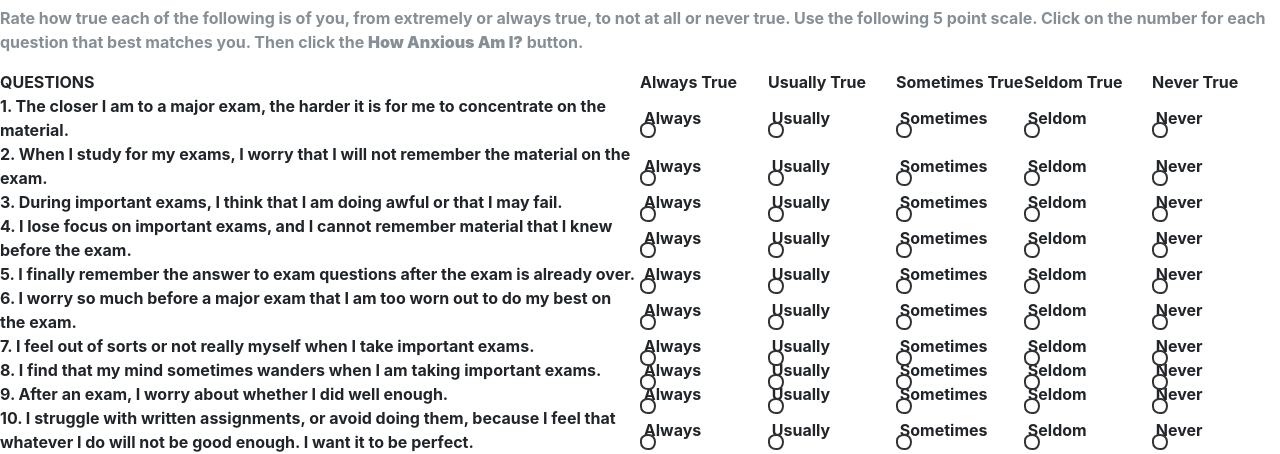
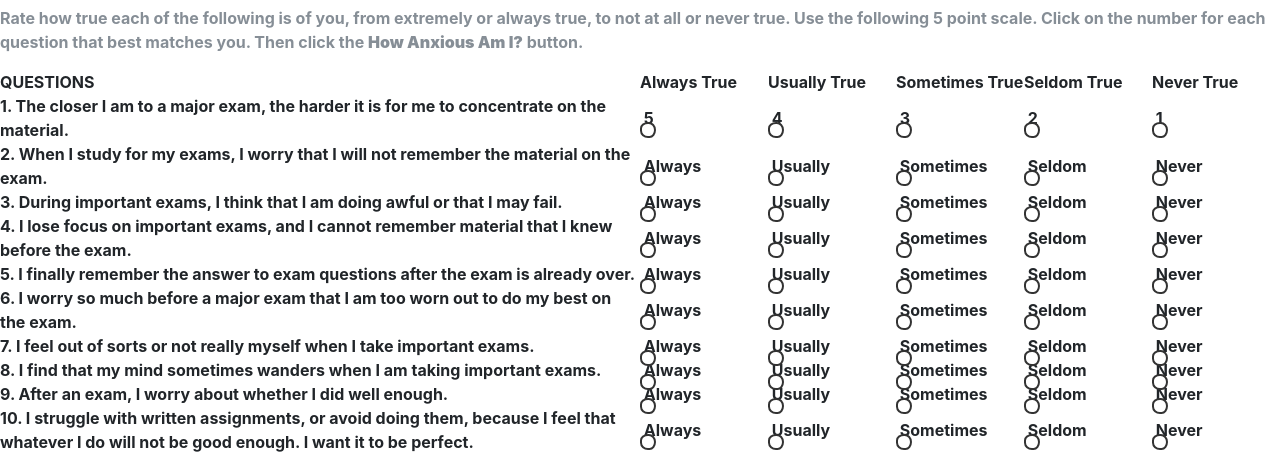
Before and after one commit to smcordry/WSCC_westside_quiz, a plain HTML site: page index.html in a window 1280 px wide. Shown: the part 50-504 px from the top of the page. Drawn offline with nearby package versions, Linux system fonts and the light colour scheme; a web font is replaced by a local one.

Commit message:
Update index.html

```diff
--- a/index.html
+++ b/index.html
@@ -61,27 +61,27 @@
 
             <td>
               <input type="radio" value="radio0" name="radio" id="radio1-1" />
-              <label for="radio1-1" class="radiobutton">Always</label>
+              <label for="radio1-1" class="radiobutton">5</label>
             </td>
 
             <td>
               <input type="radio" value="radio1" name="radio" id="radio1-2" />
-              <label for="radio1-2" class="radiobutton">Usually</label>
+              <label for="radio1-2" class="radiobutton">4</label>
             </td>
 
             <td>
               <input type="radio" value="radio2" name="radio" id="radio1-3" />
-              <label for="radio1-3" class="radiobutton">Sometimes</label>
+              <label for="radio1-3" class="radiobutton">3</label>
             </td>
 
             <td>
               <input type="radio" value="radio3" name="radio" id="radio1-4" />
-              <label for="radio1-4" class="radiobutton">Seldom</label>
+              <label for="radio1-4" class="radiobutton">2</label>
             </td>
 
             <td>
               <input type="radio" value="radio4" name="radio" id="radio1-5" />
-              <label for="radio1-5" class="radiobutton">Never</label>
+              <label for="radio1-5" class="radiobutton">1</label>
             </td>
 
           </form>
```
